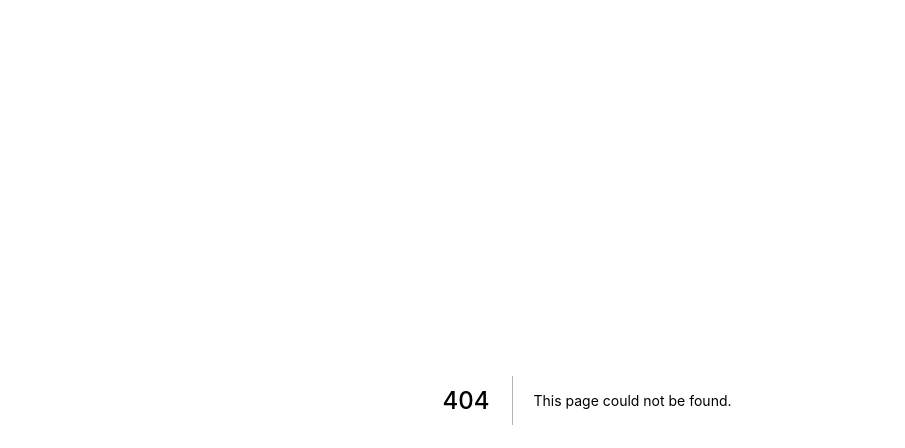
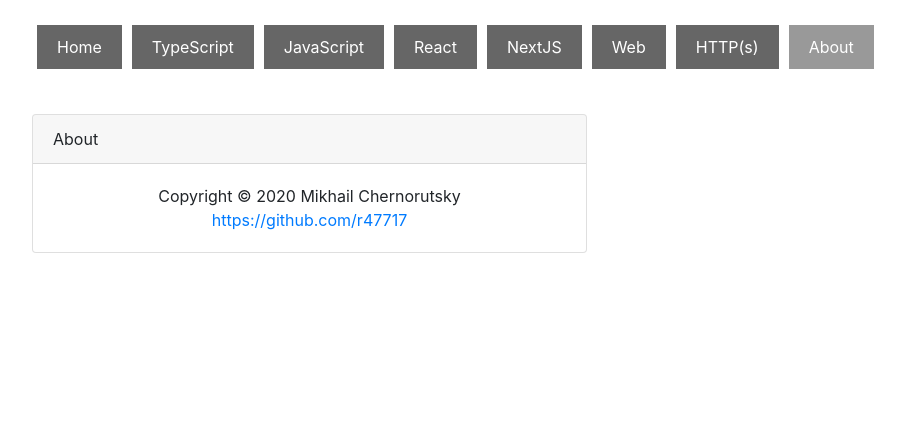
Before and after one commit to r47717/ts-station, a Next.js app: page /about in a window 1280 px wide. Before the commit this address had no page. Shown: the top 448 px of the page, without its empty margins (53-958 px from the left). Built offline with nearby package versions, Linux system fonts and the light colour scheme.

Commit message:
about page

```diff
--- a/components/Layout.js
+++ b/components/Layout.js
@@ -5,7 +5,7 @@ import data from '../data';
 
 function Layout(props) {
     const {categories} = data;
-    const {title, activeCategory} = props;
+    const {title, page, activeCategory} = props;
 
     return (
         <>
@@ -16,7 +16,7 @@ function Layout(props) {
                 </Head>
                 <nav>
                     <Link href={'/'}><a>
-                        <div className={activeCategory === undefined ? "nav-item active" : "nav-item"}>Home</div>
+                        <div className={page === 'home' ? "nav-item active" : "nav-item"}>Home</div>
                     </a></Link>
                     {
                         categories && categories.length > 0 && categories.map(cat =>
@@ -26,12 +26,15 @@ function Layout(props) {
                             >
                                 <a>
                                     <div
-                                        className={activeCategory == cat.id ? 'nav-item active' : 'nav-item'}>{cat.title}
+                                        className={page === 'category' && activeCategory == cat.id ? 'nav-item active' : 'nav-item'}>{cat.title}
                                     </div>
                                 </a>
                             </Link>
                         )
                     }
+                    <Link href={'/about'}><a>
+                        <div className={page === 'about' ? "nav-item active" : "nav-item"}>About</div>
+                    </a></Link>
                 </nav>
                 <div>
                     {props.children}
@@ -42,7 +45,7 @@ function Layout(props) {
                 nav {
                     display: flex;
                     justify-content: flex-start;
-                    margin: 0 0 30px 0;
+                    margin: 20px 0 40px 0;
                 }
 
                 .nav-item {
--- /dev/null
+++ b/pages/about.js
@@ -0,0 +1,19 @@
+import Layout from "../components/Layout";
+
+function About() {
+    return (
+        <Layout page="about" title='Test Station'>
+            <div>
+                <div className="card w-50">
+                    <div className="card-header">About</div>
+                    <div className="card-body d-flex flex-column align-items-center">
+                        <div>Copyright &copy; 2020 Mikhail Chernorutsky</div>
+                        <div><a href="https://github.com/r47717" target="_blank">https://github.com/r47717</a></div>
+                    </div>
+                </div>
+            </div>
+        </Layout>
+    )
+}
+
+export default About;
--- a/pages/category/[id].js
+++ b/pages/category/[id].js
@@ -10,7 +10,7 @@ function Category({category, tests}) {
     const {id, title} = category;
 
     return (
-        <Layout title={`Tests by Category ${title}`} activeCategory={id}>
+        <Layout page="category" title={`Tests by Category ${title}`} activeCategory={id}>
             <h1>Tests by Category <strong><i>{title}</i></strong></h1>
             {
                 tests.length > 0
--- a/pages/index.js
+++ b/pages/index.js
@@ -5,9 +5,9 @@ import data from "../data";
 function Index({categories, tests}) {
 
     return (
-        <Layout title='Test Station'>
+        <Layout page="home" title='Test Station'>
             {
-                categories.map(cat => <div className="card single-category-card">
+                categories.map(cat => <div key={cat.id} className="card single-category-card">
                     <div className="card-header">
                         <h3>
                             <Link href={`/category/${cat.id}`} as={`/category/${cat.id}`}><a>{cat.title}</a></Link>
@@ -41,7 +41,7 @@ function Index({categories, tests}) {
                     display: inline-block;
                     min-width: 300px;
                     min-height: 200px;
-                    margin: 20px;
+                    margin: 0 20px 20px 0;
                 }
 
                 span.badge {
```
